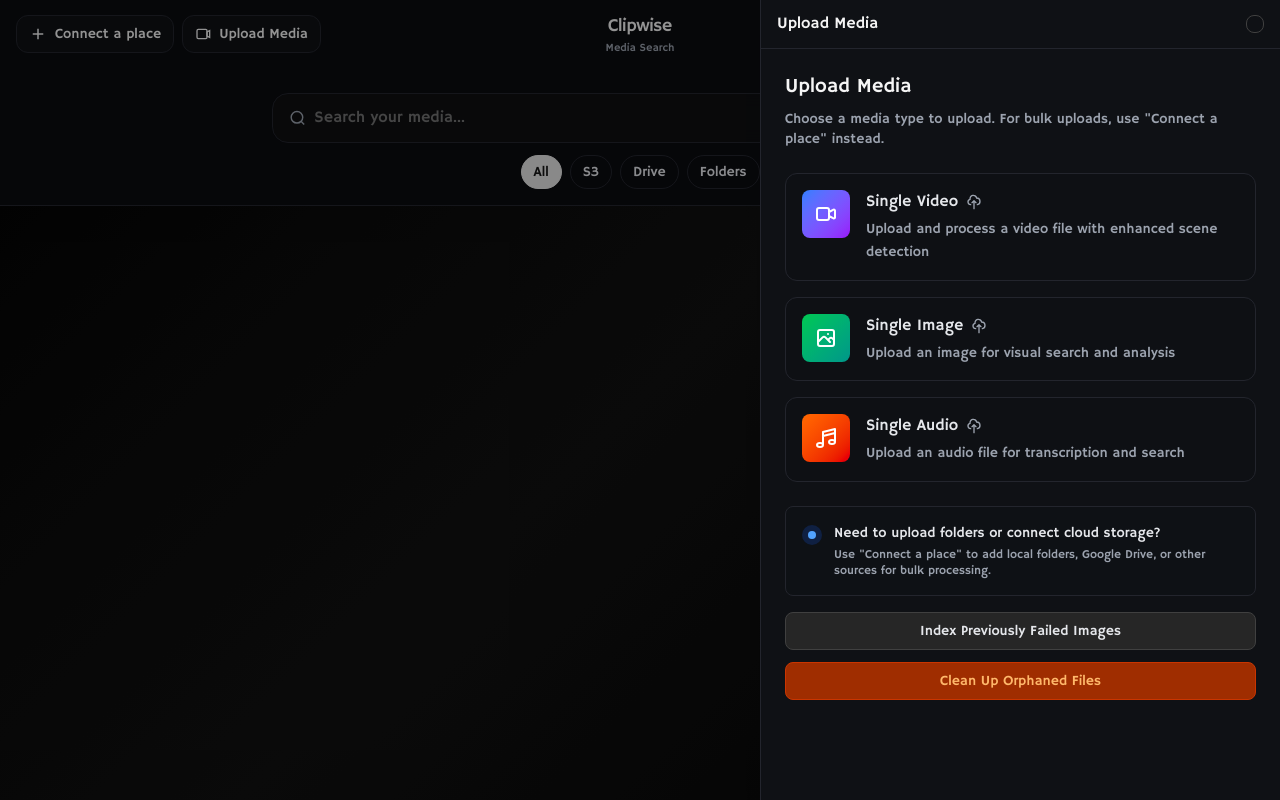
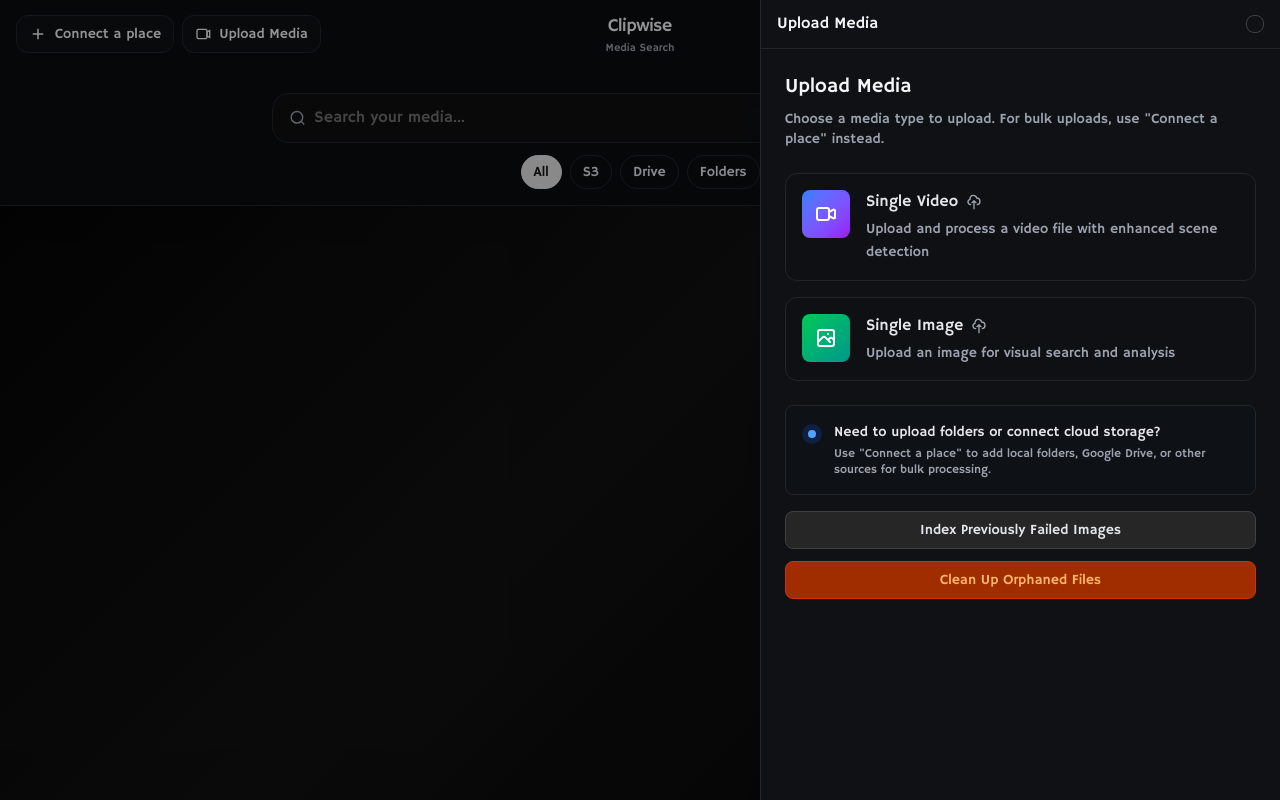
Before and after one commit to ikouchiha47/cinestar, a React (Vite) app: page / in a window 1280 px wide. Both pictures are taken after a click on the button "Upload Media". Built offline with nearby package versions, Linux system fonts and the light colour scheme.

Commit message:
feat: temporarily disable audio upload

```diff
--- a/electron/main.ts
+++ b/electron/main.ts
@@ -74,7 +74,7 @@
     backgroundColor: '#0b0b0b',
     show: true,
     title: 'Clipwise',
-    icon: path.join(process.env.VITE_PUBLIC, 'electron-vite.svg'),
+    icon: path.join(process.env.VITE_PUBLIC, 'icons', 'icon-256.png'),
     webPreferences: {
       preload: path.join(__dirname, 'preload.mjs'),
       backgroundThrottling: false,
--- a/package.json
+++ b/package.json
@@ -5,7 +5,11 @@
   "type": "module",
   "scripts": {
     "dev": "vite",
-    "build": "tsc && vite build && electron-builder",
+    "build": "vite build",
+    "build:check": "tsc --noEmit && vite build",
+    "typecheck": "tsc --noEmit",
+    "electron:build": "electron-builder",
+    "electron:build:all": "electron-builder --mac --win --linux",
     "lint": "eslint . --ext ts,tsx --report-unused-disable-directives --max-warnings 0",
     "preview": "vite preview",
     "postinstall": "npx electron-rebuild -f -w better-sqlite3",
--- a/src/api/video-media-api.ts
+++ b/src/api/video-media-api.ts
@@ -175,7 +175,7 @@
         refinementPass: 1,
         threshold: 0.8,
         progress: 0,
-        scheduledAt: new Date(Date.now() + 30 * 1000) // Schedule Pass 1 for 30 seconds from now (UTC)
+        scheduledAt: new Date(Date.now() + (5 + Math.random() * 5) * 1000) // Schedule Pass 1 for 5-10 seconds from now (UTC)
       });
 
       console.log(`[VIDEO-API] Job ${jobId} submitted for background processing`);
--- a/src/components/MediaUpload.tsx
+++ b/src/components/MediaUpload.tsx
@@ -128,14 +128,15 @@
       title: 'Single Image',
       description: 'Upload an image for visual search and analysis',
       color: 'from-green-500 to-teal-600'
-    },
-    {
-      type: 'audio' as const,
-      icon: Icon.Music,
-      title: 'Single Audio',
-      description: 'Upload an audio file for transcription and search',
-      color: 'from-orange-500 to-red-600'
     }
+    // Temporarily disabled - audio upload
+    // {
+    //   type: 'audio' as const,
+    //   icon: Icon.Music,
+    //   title: 'Single Audio',
+    //   description: 'Upload an audio file for transcription and search',
+    //   color: 'from-orange-500 to-red-600'
+    // }
   ];
 
   return (
```
Also changed, not shown: electron-builder.json5, 1 other file (tests, documents, lock files or other folders).
